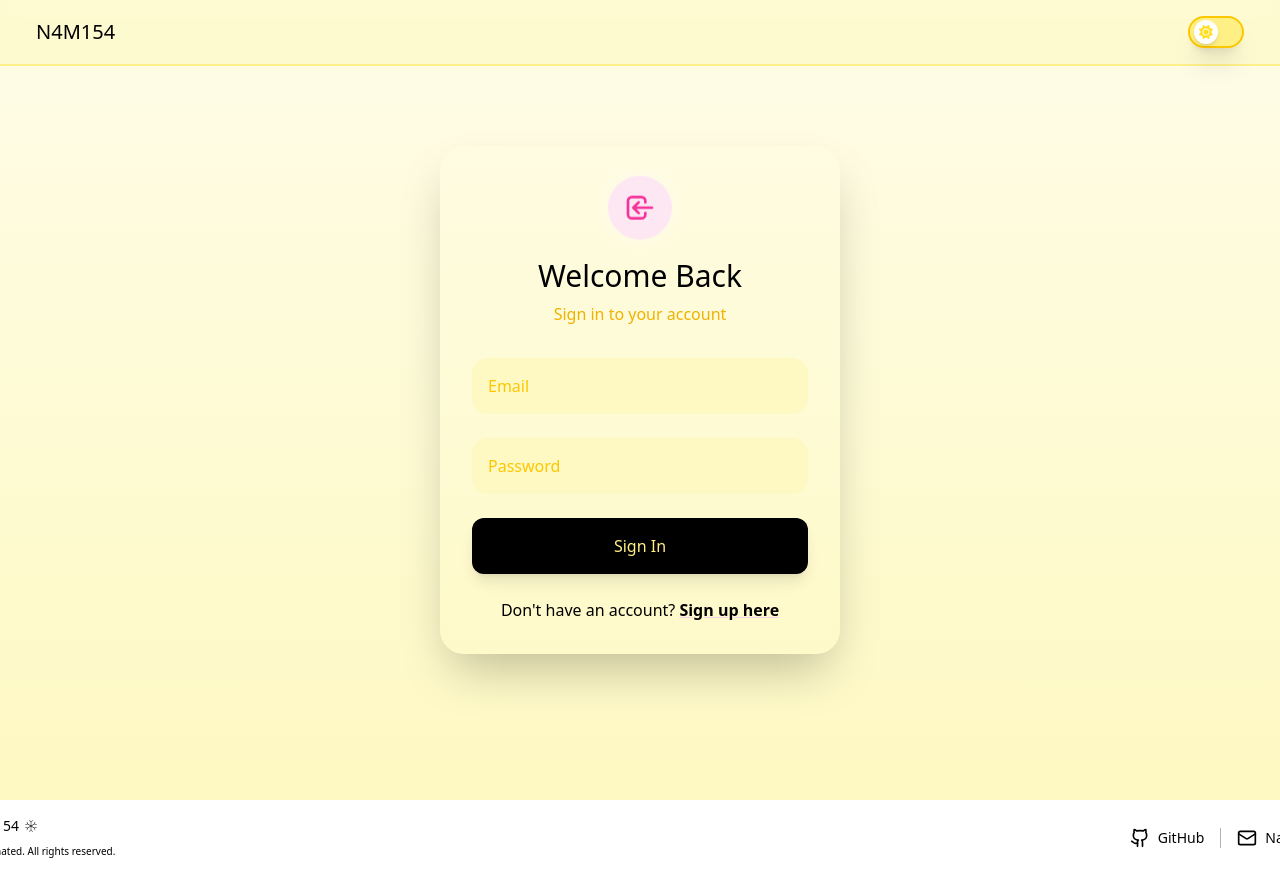
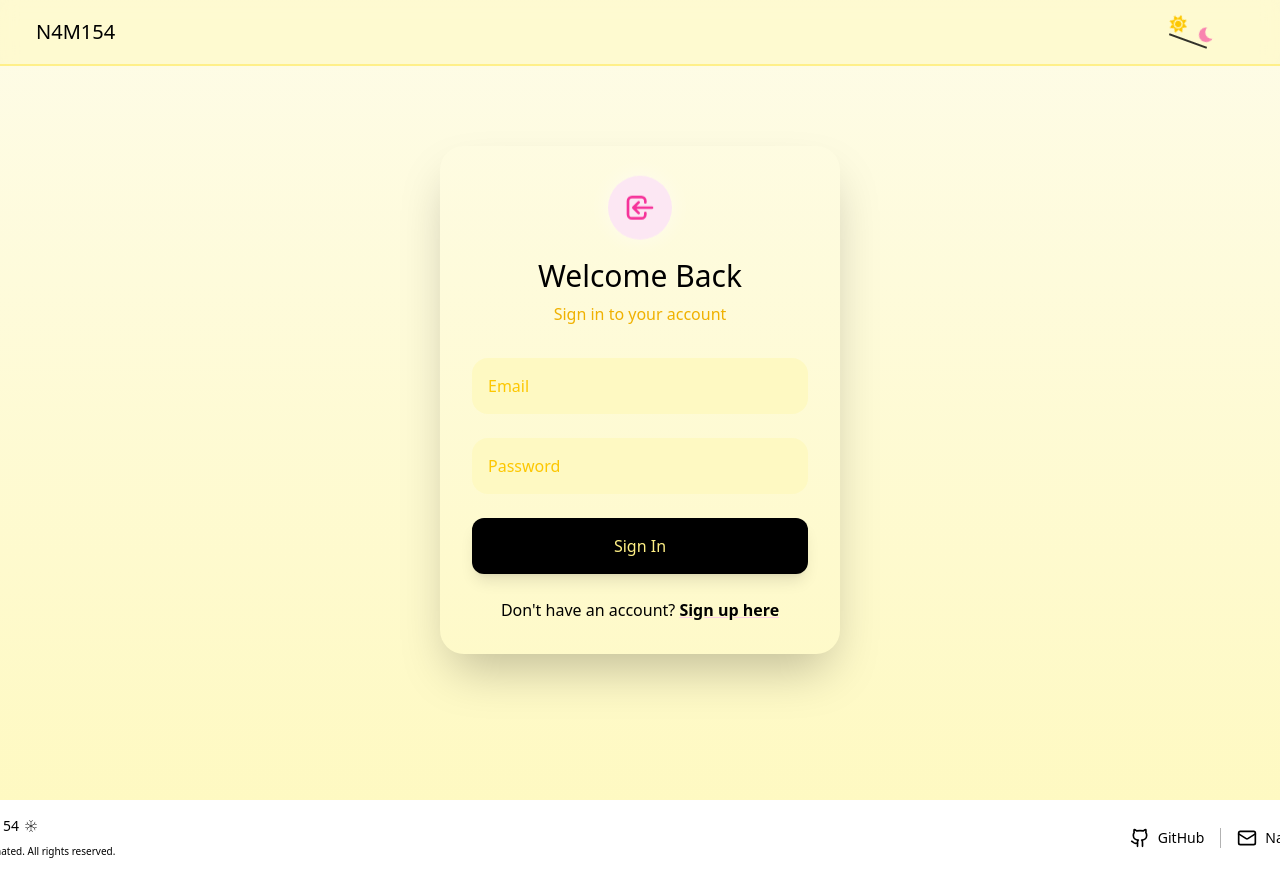
Before and after one commit to N4M154/The-Opinionated, a React (Vite) app in the folder reviewsystem/: page /login in a window 1280 px wide. Shown: the top 875 px of the page. Built offline with nearby package versions, Linux system fonts and the light colour scheme.

Commit message:
themetoggle

```diff
--- a/reviewsystem/package.json
+++ b/reviewsystem/package.json
@@ -13,6 +13,7 @@
     "@tailwindcss/vite": "^4.1.11",
     "react": "^19.1.0",
     "react-dom": "^19.1.0",
+    "react-icons": "^5.5.0",
     "react-router-dom": "^7.7.1",
     "tailwindcss": "^4.1.11"
   },
--- a/reviewsystem/src/components/ThemeToggle.jsx
+++ b/reviewsystem/src/components/ThemeToggle.jsx
@@ -1,18 +1,17 @@
 import { useEffect, useState } from "react";
-import { FaSun } from "react-icons/fa6";
-import { BsMoonStarsFill } from "react-icons/bs";
+import { FaSun } from "react-icons/fa";
+import { IoMdMoon } from "react-icons/io";
 
 const ThemeToggle = () => {
   const [theme, setTheme] = useState("light");
+  const [isAnimating, setIsAnimating] = useState(false);
 
   useEffect(() => {
-    // Check for saved user preference, if any, on component mount
     const savedTheme = localStorage.getItem("theme");
     if (savedTheme) {
       setTheme(savedTheme);
       document.documentElement.classList.toggle("dark", savedTheme === "dark");
     } else {
-      // If no preference, use system preference
       const prefersDark = window.matchMedia(
         "(prefers-color-scheme: dark)"
       ).matches;
@@ -22,34 +21,61 @@ const ThemeToggle = () => {
   }, []);
 
   const toggleTheme = () => {
+    if (isAnimating) return;
+
+    setIsAnimating(true);
     const newTheme = theme === "light" ? "dark" : "light";
+
+    setTimeout(() => {
       setTheme(newTheme);
       document.documentElement.classList.toggle("dark", newTheme === "dark");
       localStorage.setItem("theme", newTheme);
+
+      setTimeout(() => setIsAnimating(false), 300);
+    }, 150);
   };
 
   return (
+    <div className="flex flex-col items-center">
+      {/* Seesaw Container */}
       <div
         onClick={toggleTheme}
-      className="w-14 h-8 flex items-center border-solid border-2  bg-yellow-200 dark:bg-black rounded-full p-1 cursor-pointer transition-colors duration-200 shadow-xl  border-yellow-400 dark:border-yellow-400 dark:shadow-none"
+        className="relative w-20 h-8 cursor-pointer group"
       >
-      {/* Sun/Moon Icon */}
+        {/* Seesaw Bar */}
         <div
-        className={`w-6 h-6 flex items-center justify-center text-yellow-300 dark:text-black rounded-full shadow-md transform transition-transform duration-200 ${
-          theme === "dark"
-            ? "translate-x-6 bg-yellow-300"
-            : "translate-x-0 bg-white"
+          className={`absolute top-6 left-1 w-10 h-0.5 bg-black/80 dark:bg-white/80 transition-all duration-500 ease-in-out transform-gpu origin-center ${
+            theme === "light" ? "rotate-20" : "-rotate-20"
+          } ${isAnimating ? "duration-700" : ""}`}
+        >
+          {/* Sun Icon Left */}
+          <div
+            className={`absolute -top-7 -left-1 transition-all duration-500 ${
+              theme === "light"
+                ? "transform translate-y-2 opacity-100"
+                : "transform translate-y-2 opacity-60"
             }`}
           >
-        {theme === "light" ? (
-          <span className="text-sm">
-            <FaSun />
-          </span>
-        ) : (
-          <span className="text-sm">
-            <BsMoonStarsFill />
-          </span>
-        )}
+            <FaSun
+              size={18}
+              className={`text-yellow-400 ${theme === "light" ? "animate-bounce" : ""}`}
+            />
+          </div>
+
+          {/* Moon Icon Right */}
+          <div
+            className={`absolute -top-7 -right-1 transition-all duration-500 ${
+              theme === "dark"
+                ? "transform translate-y-2 opacity-100"
+                : "transform translate-y-2 opacity-60"
+            }`}
+          >
+            <IoMdMoon
+              size={18}
+              className={`text-pink-500 ${theme === "dark" ? "animate-bounce" : ""}`}
+            />
+          </div>
+        </div>
       </div>
     </div>
   );
```
Also changed, not shown: 1 other file (tests, documents, lock files or other folders). Lines whose indentation alone changed are shown as unchanged.
